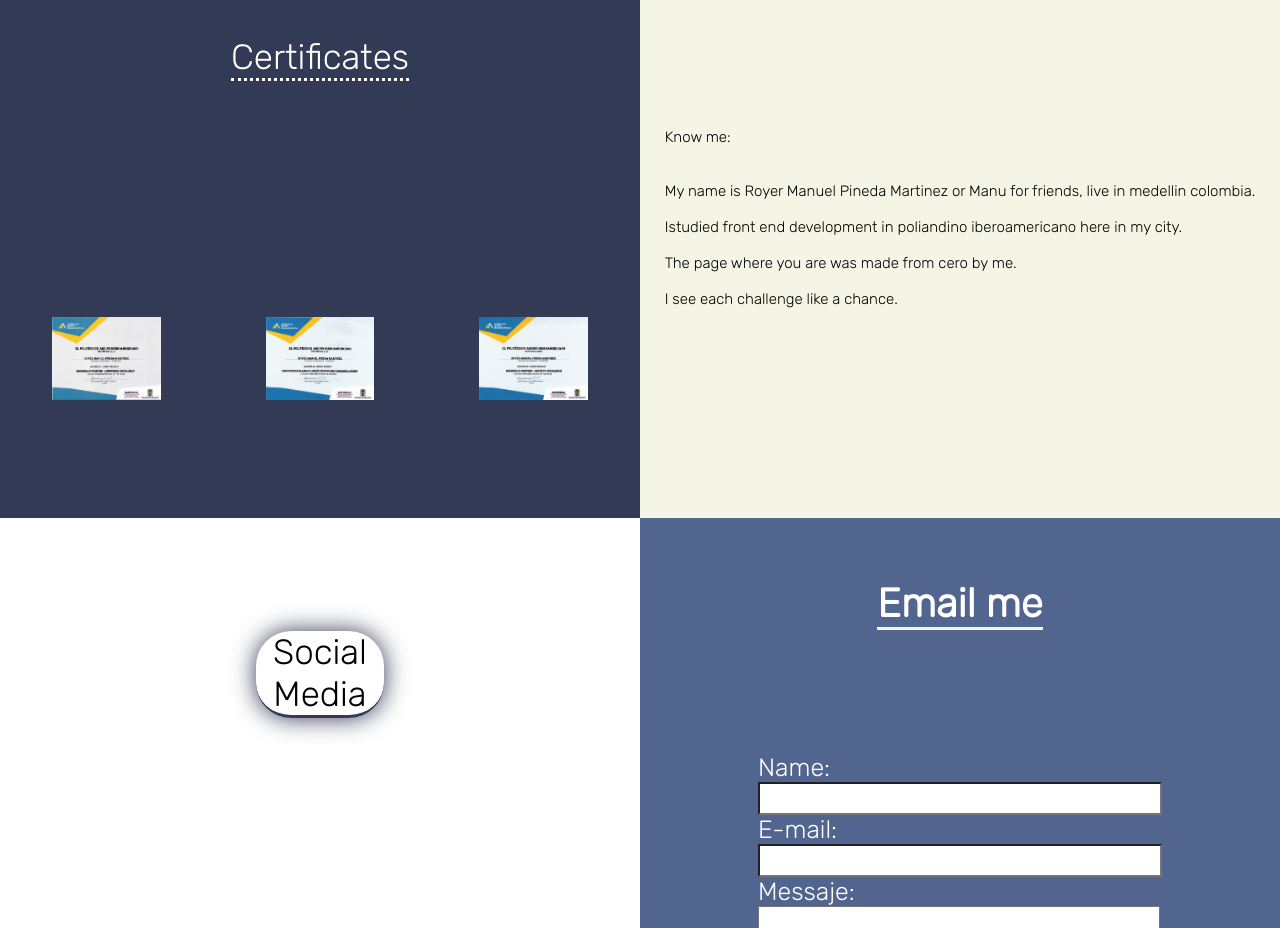
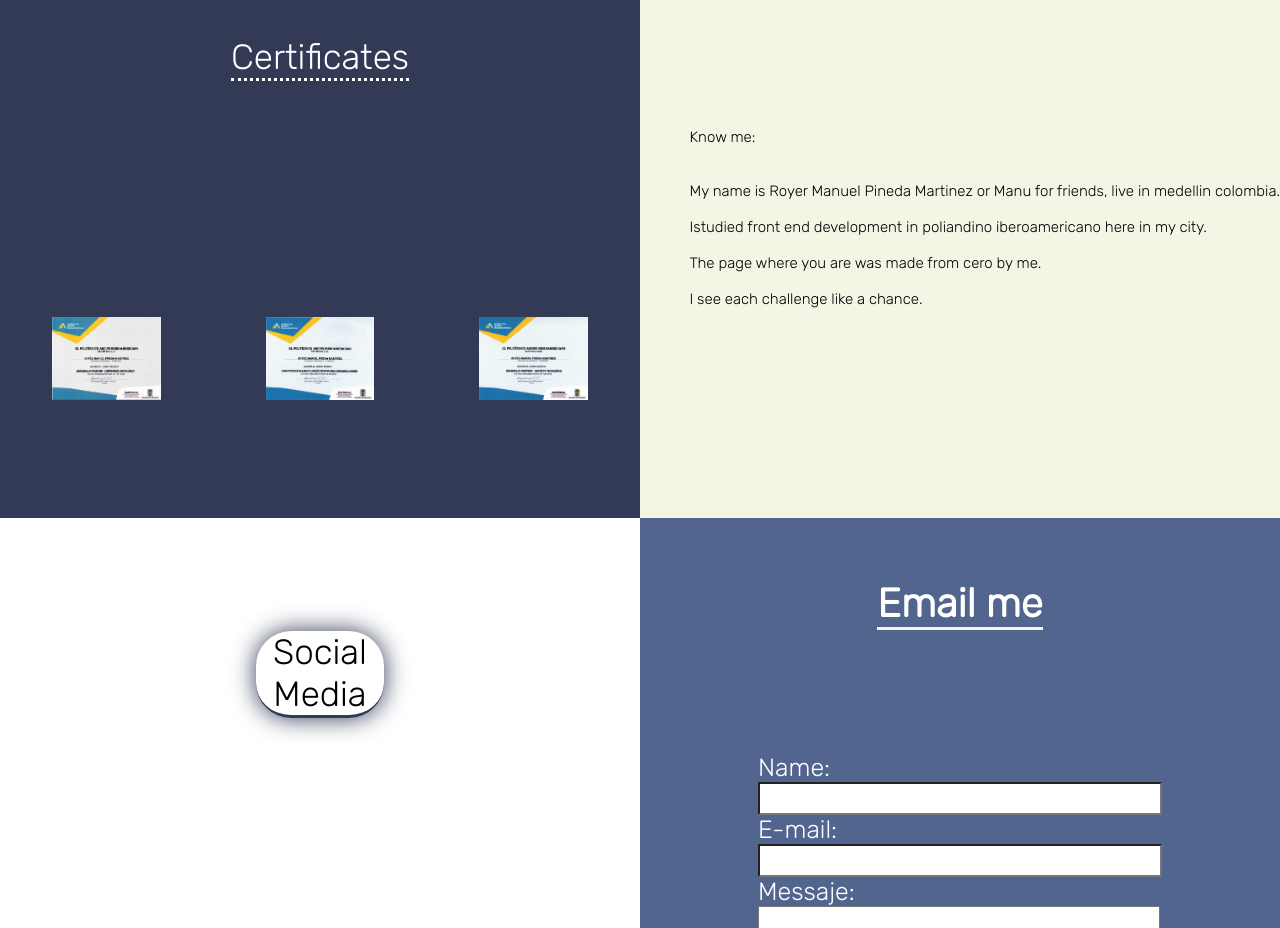
Before and after one commit to ManuMably/portafolio, a plain HTML site: page index.html in a window 1280 px wide. Shown: the part 1280-2208 px from the top of the page. Drawn offline with Linux system fonts and the light colour scheme.

Commit message:
arreglo about

```diff
--- a/estilos.css
+++ b/estilos.css
@@ -212,7 +212,7 @@ background: #52658f;
 }
 .about_me_section_right p{
     font-size: 20px;
-    text-align: justify;
+    align-self: flex-end;
     color: black;
     background-color: #f5f5e6;
 }
```
